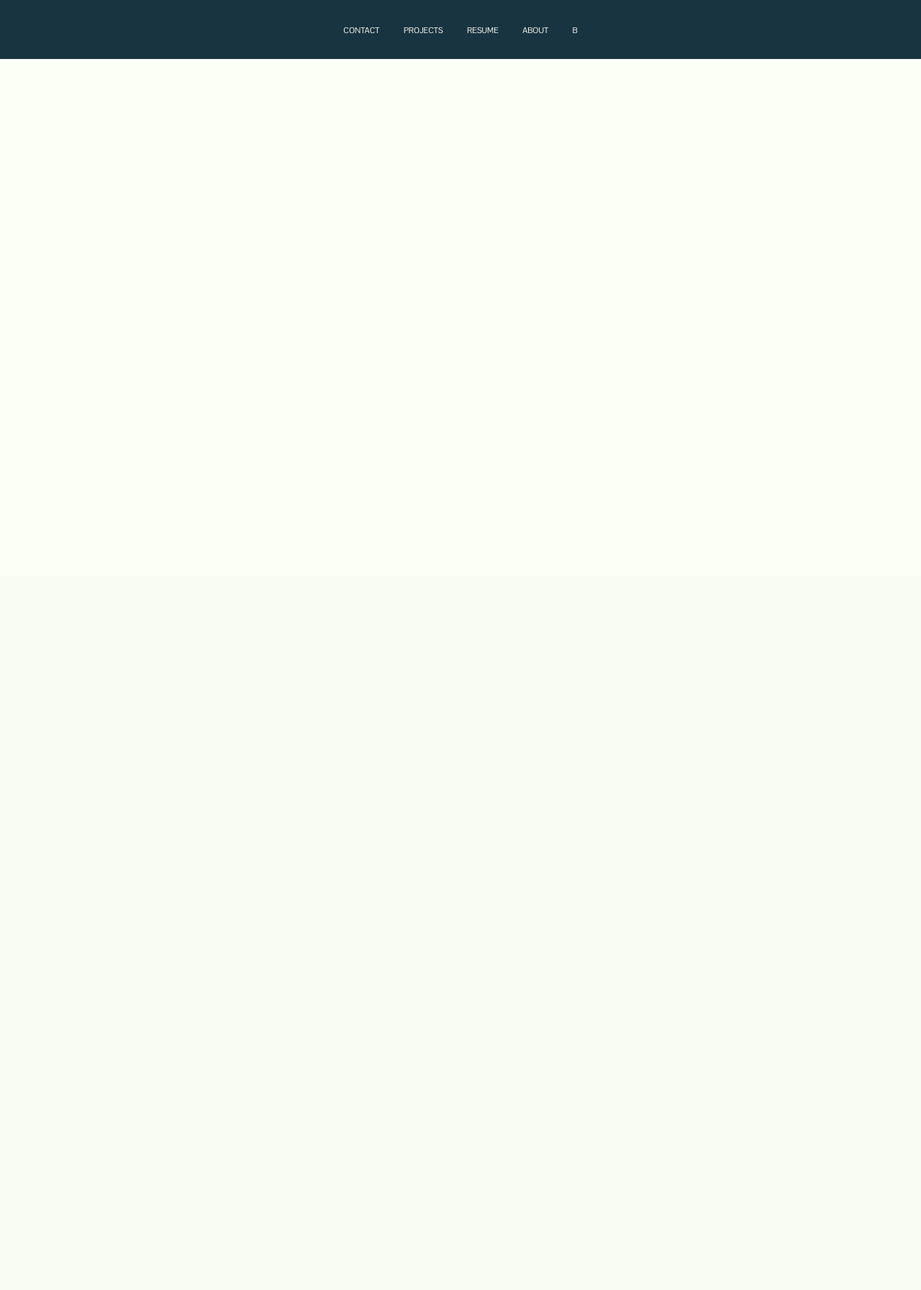
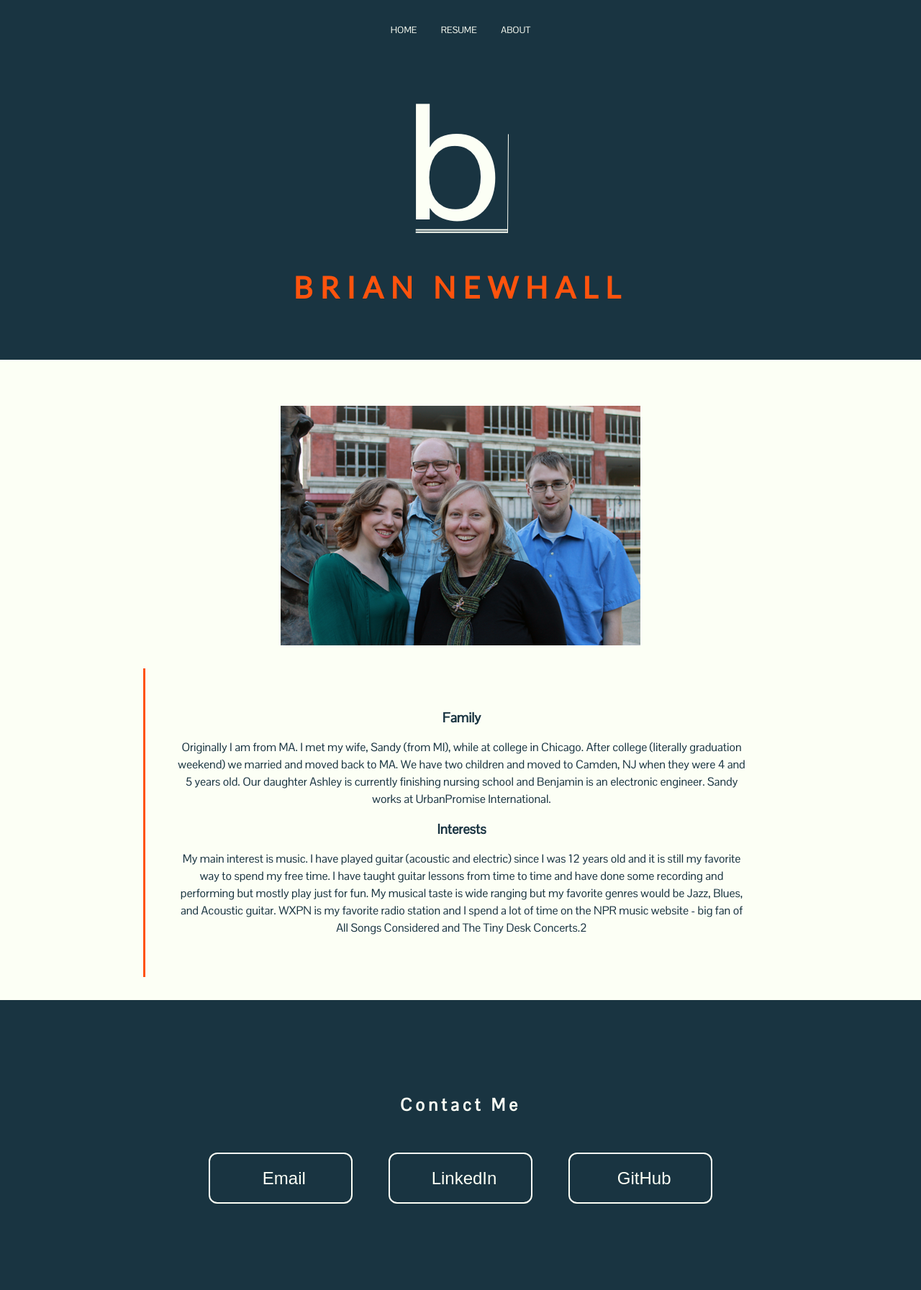
Before and after one commit to Briannewhall/Brian-Newhall, a PHP site: page /about.html in a window 1280 px wide. Shown: the whole page at 72% size. Before the commit the page ends 82 px from the top, so only its background shows below. Run offline with PHP 8.4, Linux system fonts and the light colour scheme.

Commit message:
link buttons, updated text, css edits

```diff
--- a/about.html
+++ b/about.html
@@ -2,21 +2,46 @@
 <html>
 <head>
 	<meta charset="UTF-8">
-	<title>About - Brian Newhall</title>
+	<title>Contact Brian Newhall</title>
 	<link href="normalize.css" rel="stylesheet" type="text/css">
 	<link href="styles.css" rel="stylesheet" type="text/css">
 </head>
 
 <header>
+
 	<nav>
-		<a href="contact.html ">Contact</a>
-		<a href="projects.html">Projects</a>
+		<a href="index.html">Home</a>
 		<a href="resume.html">Resume</a>
-		<a href="about.html">About</a>
-		<a id="letterLogo" href="index.html">b</a>
+		<a href="contact.html ">about</a>
 	</nav>
+
 </header>
 
 <body>
+<div id="bLogo">
+	<img src="images/b-logo.png">
+	<h1>Brian Newhall</h1>
+
+</div>
+<div class="flexBox">
+
+	<div id="imgFamily">
+		<img src="images/Family-500px-width.png">
+	</div>
+	<div id="aboutTxt">
+		<h3>Family</h3>
+		<p>Originally I am from MA. I met my wife, Sandy (from MI), while at college in Chicago. After college (literally graduation weekend) we married and moved back to MA. We have two children and moved to Camden, NJ when they were 4 and 5 years old. Our daughter Ashley is currently finishing nursing school and Benjamin is an electronic engineer. Sandy works at UrbanPromise International.</p>
+		<h3>Interests</h3>
+		<p>My main interest is music. I have played guitar (acoustic and electric) since I was 12 years old and it is still my favorite way to spend my free time. I have taught guitar lessons from time to time and have done some recording and performing but mostly play just for fun. My musical taste is wide ranging but my favorite genres would be Jazz, Blues, and Acoustic guitar. WXPN is my favorite radio station and I spend a lot of time on the NPR music website - big fan of All Songs Considered and The Tiny Desk Concerts.2</p>
+	</div>
+</div>
 </body>
+<footer>
+	<h4>Contact Me</h4>
+	<div>
+		<button><a href="mailto:brian.newhall@gmail.com">Email</a></button>
+		<button><a href="https://www.linkedin.com/in/brian-newhall-7552b250/">LinkedIn</a></button>
+		<button><a href="https://github.com/Briannewhall/Brian-Newhall">GitHub</a></button>
+	</div>
+</footer>
 </html>
--- a/styles.css
+++ b/styles.css
@@ -1,7 +1,7 @@
 @charset "UTF-8";
 @import url('https://fonts.googleapis.com/css?family=Lato|Pontano+Sans');
 html{
-	background-color: #FCFFF5;
+	background-color:#FCFFF5;
 	font-family:'Pontano Sans',  Helvetica, Arial, "sans-serif?";
 	font-size: 100%;
 	color:#193441;
@@ -16,36 +16,41 @@ html{
 p{
 	line-height: 1.5em;
 }
-img{
-	display:block;
-	margin:auto;
-	max-width: 100%;
-	height:auto;
-}
 a{
-	color:#3E606F;
+	color:#FCFFF5;
 	padding-left:10px;
-	text-transform:lowercase;
+	text-decoration: none;
 }
 header {
 	background-color:#193441;
 	padding: 2em;
-	border-bottom: solid #FCFFF5;
-
 }
 nav a{
-	color:#FCFFF5;
 	padding:0px 15px 10px 15px;
 	float: center;
-	text-decoration:none;
 	text-transform:uppercase;
-	font-size: .7em;
+	font-size: .8em;
 	background-color:#193441;
 
 }
 ul{
 	line-height:1.35em;
 	text-align: left;
+}
+button{
+	border: 2px solid #FCFFF5;
+	border-radius: 12px;
+	background: #193441;
+	color:#FCFFF5;
+	font-size: 24px;
+	padding: 20px;
+	margin: 20px;
+	width: 200px;
+}
+#imgFamily{
+	padding: 2em;
+	display: flex;
+	align-items: center;
 }
 #bLogo {
 	text-align: center;
@@ -62,67 +67,48 @@ ul{
 	background-color: #D1DBBD;
 	padding: 6em;
 }
-#intro p{
-	font-family: 'Lato';
-}
 #sponsorFlexbox{
 	background-color:#D1DBBD;
 	margin: 0px;
 }
-#flowVellaFlexbox{
-	max-width:250px;
-	max-height:150px;
+#flowVellaButton{
+	align-self: center;
+	padding: 4em;
 }
-#gitHubLink{
-	width:250px;
-	height:150px;
+#flowVellaButton button{
+	background: #FCFFF5;
+	border: solid #D1DBBD;
+}
+#flowVellaButton button a{
+	color:#D1DBBD;
 }
 #gitHubFlexbox{
 	background-color:#D1DBBD;
 	margin: 0px;
+	align-content: center;
 }
-#about{
-	background-color:#193441;
+#aboutTxt{
+	width:50em;
+	padding: 40px;
+	border-left: solid;
+	border-left-color: #FF530D;
+}
+#gitHubButton{
+	color:#FCFFF5;
+	background: #D1DBBD;
+}
+em{
 	color:#FF530D;
-	padding: 2em;
-	text-align: left;
-}
-#interests{
-	background-color: #D1DBBD;
-	padding:2em
+	margin-right: 4px;
 }
 footer{
 	background-color:#193441;
-	padding: 10px 10px 30px 10px;
+	padding: 100px 10px 100px 10px;
 	margin:0px;
 	color: #FCFFF5;
 	text-align:center;
 	letter-spacing:5px;
 	font-size:1.5em;
-	text-transform:uppercase;
-}
-footer a{
-	padding: 10px;
-	color: #FF530D;
-	font-size:.9em;
-}
-#contactPage{
-	background-color: #193441;
-	padding-top: 2em;
-	padding-right: 10px;
-	padding-left: 10px;
-	padding-bottom: 100px;
-	margin: 0px;
-	color: #FCFFF5;
-	text-align: center;
-	letter-spacing: 5px;
-	font-size: 2em;
-	text-transform: uppercase;
-}
-#contactPage a{
-	padding: 10px;
-	color: #FF530D;
-	font-size:.8em;
 }
 .flexText{
 	width: 45%;
@@ -132,6 +118,7 @@ footer a{
 .flexProject{
 	align-self: center;
 	padding: 4em;
+
 }
 .flexBoxGraphs{
 	display:flex;
@@ -171,18 +158,15 @@ footer a{
 .rightTxt h2{
 	color:#FF530D;
 	margin-bottom:2.7px;
+	text-align: left;
 }
 .rightTxt h3{
 	font-size:1em;
 	font-family:'lato';
 	text-transform:uppercase;
 	margin-top:0px;
+	text-align: left;
 }
-.projectExamples{
-	display:flex;
-	width:40%;
-	height: 30%;
-	align-items:center;
-	justify-content: space-between;
-	margin:auto;
+.jobDescript{
+	text-align: left;
 }
```
Also changed, not shown: contact.html (deleted, +0 -38 lines), index.html (+27 -36 lines), projects.html (deleted, +0 -37 lines), resume.html (+10 -1 lines), images/CodeGraph@2x copy.png (added).
